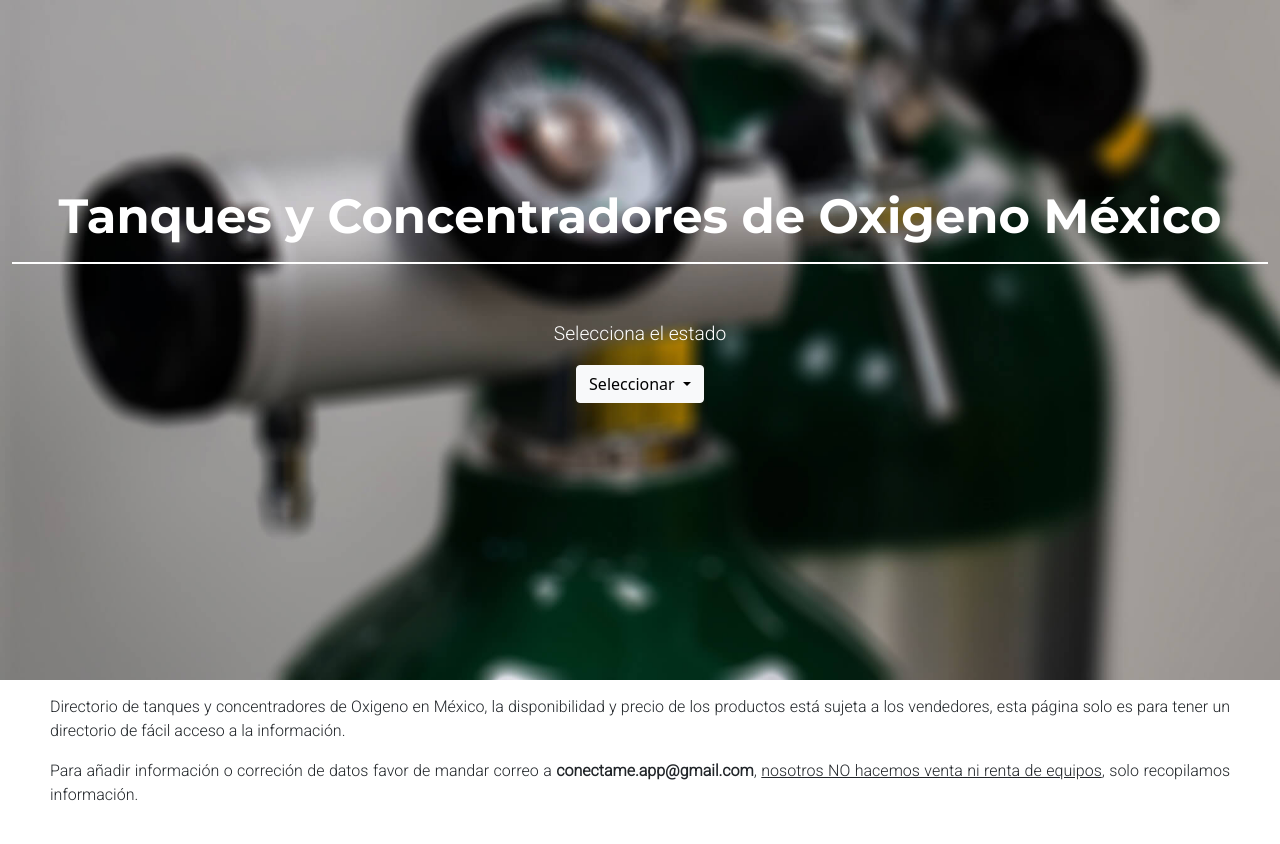
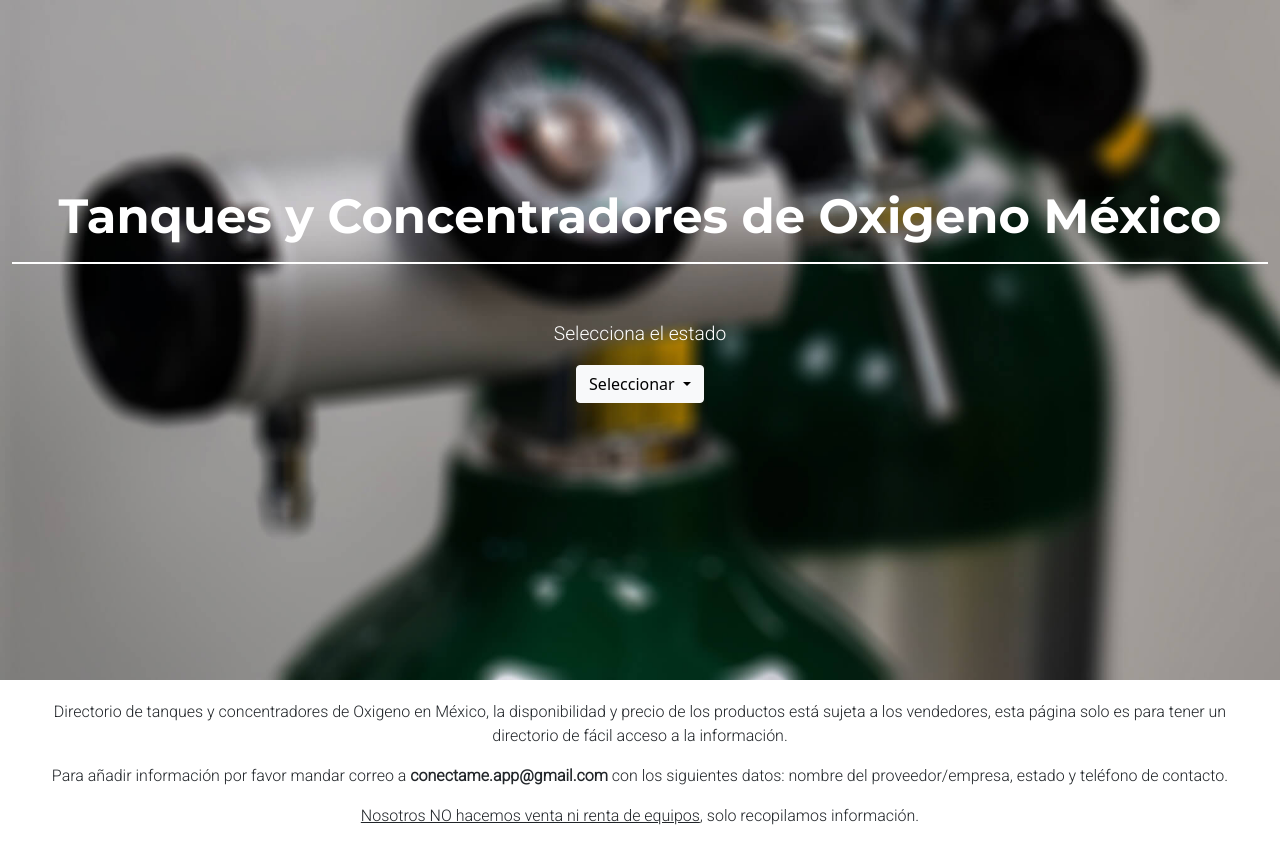
Before and after one commit to DYEWolf/tanques-oxigeno, an Angular app: page / in a window 1280 px wide. Built offline with nearby package versions, Linux system fonts and the light colour scheme.

Commit message:
edit disclaimer

```diff
--- a/src/app/app.component.css
+++ b/src/app/app.component.css
@@ -23,11 +23,9 @@ p {
 }
 
 .disclaimer {
-  margin-bottom: 20px;
-  margin-right: 20px;
-  margin-left: 20px;
-  margin-top: 15px;
-  text-align: justify;
+  margin-left: 15px;
+  margin-right: 15px;
+  margin-top: 10px;
 }
 
 .image-container {
@@ -70,7 +68,7 @@ p {
   }
 
   .disclaimer {
-    margin-right: 50px;
-    margin-left: 50px;
+    text-align: center;
+    margin-top: 10px;
   }
 }
--- a/src/app/app.component.html
+++ b/src/app/app.component.html
@@ -43,15 +43,21 @@
       </tbody>
     </table>
   </div>
+  <div class="disclaimer">
     <p>
       Directorio de tanques y concentradores de Oxigeno en México, la
-    disponibilidad y precio de los productos está sujeta a los vendedores, esta
-    página solo es para tener un directorio de fácil acceso a la información.
+      disponibilidad y precio de los productos está sujeta a los vendedores,
+      esta página solo es para tener un directorio de fácil acceso a la
+      información.
     </p>
     <p>
-    Para añadir información o correción de datos favor de mandar correo a
-    <b>conectame.app@gmail.com</b>,
-    <u>nosotros NO hacemos venta ni renta de equipos</u>, solo recopilamos
+      Para añadir información por favor mandar correo a
+      <b>conectame.app@gmail.com</b> con los siguientes datos: nombre del
+      proveedor/empresa, estado y teléfono de contacto.
+    </p>
+    <p>
+      <u>Nosotros NO hacemos venta ni renta de equipos</u>, solo recopilamos
       información.
     </p>
   </div>
+</div>
--- a/src/assets/data/states.json
+++ b/src/assets/data/states.json
@@ -108,5 +108,10 @@
     "id": 30,
     "name": "Veracruz",
     "codeName": "veracruz"
+  },
+  {
+    "id": 32,
+    "name": "Zacatecas",
+    "codeName": "zacatecas"
   }
 ]
--- /dev/null
+++ b/src/assets/data/zacatecas.json
@@ -0,0 +1,6 @@
+[
+  {
+    "name": "Neobiomédica",
+    "phoneNumber": "492-181-2271"
+  }
+]
```
Also changed, not shown: src/assets/data/cdmx.json (+12 -0 lines), src/assets/data/gto.json (+20 -0 lines). Lines whose indentation alone changed are shown as unchanged.
